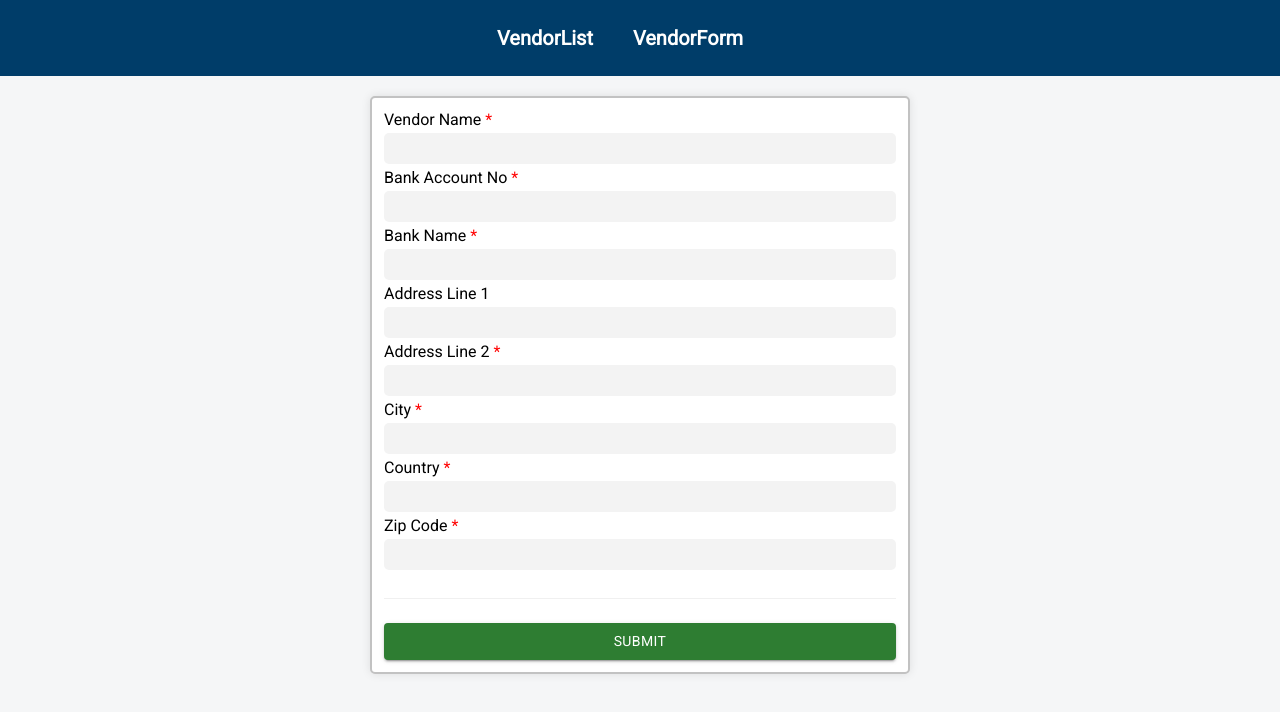
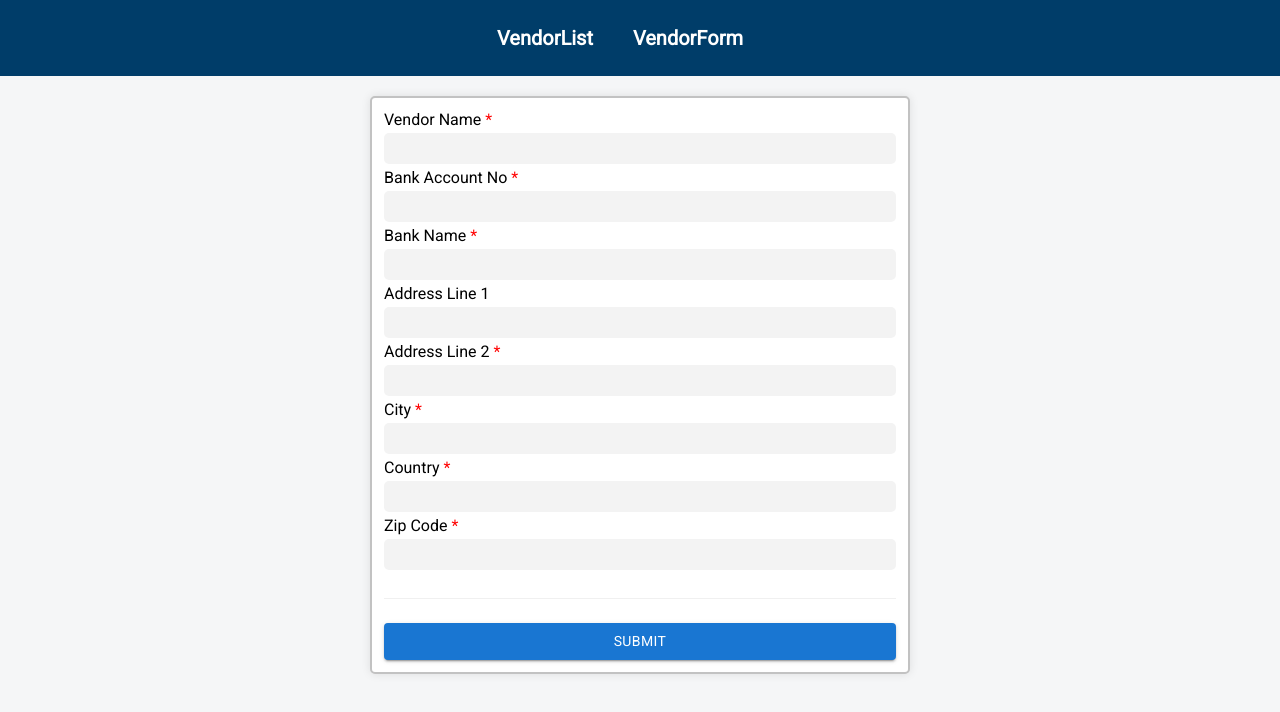
Before and after one commit to sinhaprince35/JS_Tiger_Assignment, a React (Create React App) app in the folder client/: page /form in a window 1280 px wide. Shown: the top 712 px of the page. Built offline with nearby package versions, Linux system fonts and the light colour scheme; the HTML template or start-up script is replaced by a standard one.

Commit message:
Frontend

```diff
--- a/client/src/Components/VendorForm.jsx
+++ b/client/src/Components/VendorForm.jsx
@@ -189,7 +189,7 @@ function VendorForm() {
 
         />
         <Divider />
-        <Button variant="contained" color="success" className="submitButton">
+        <Button variant="contained" color="primary" className="submitButton" onClick={handleSubmit}>
           Submit
         </Button>
       </form>
```
